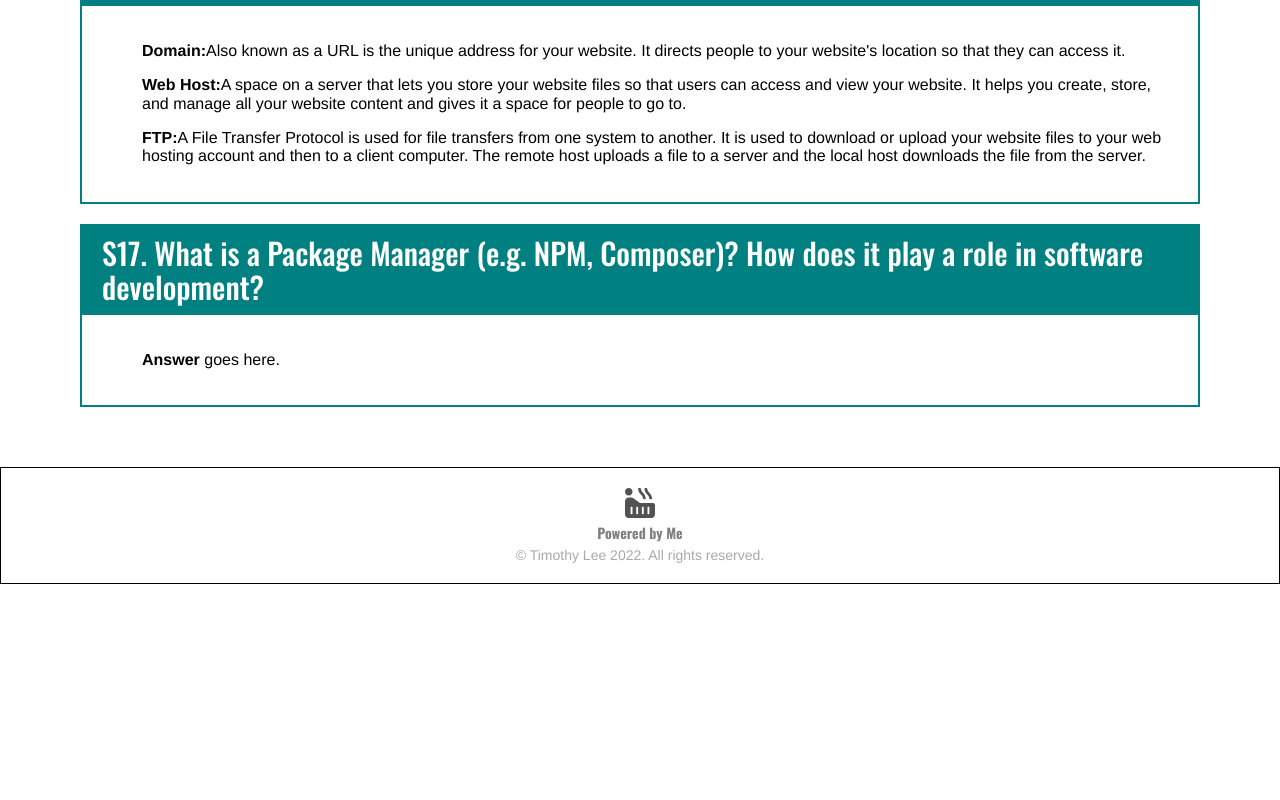
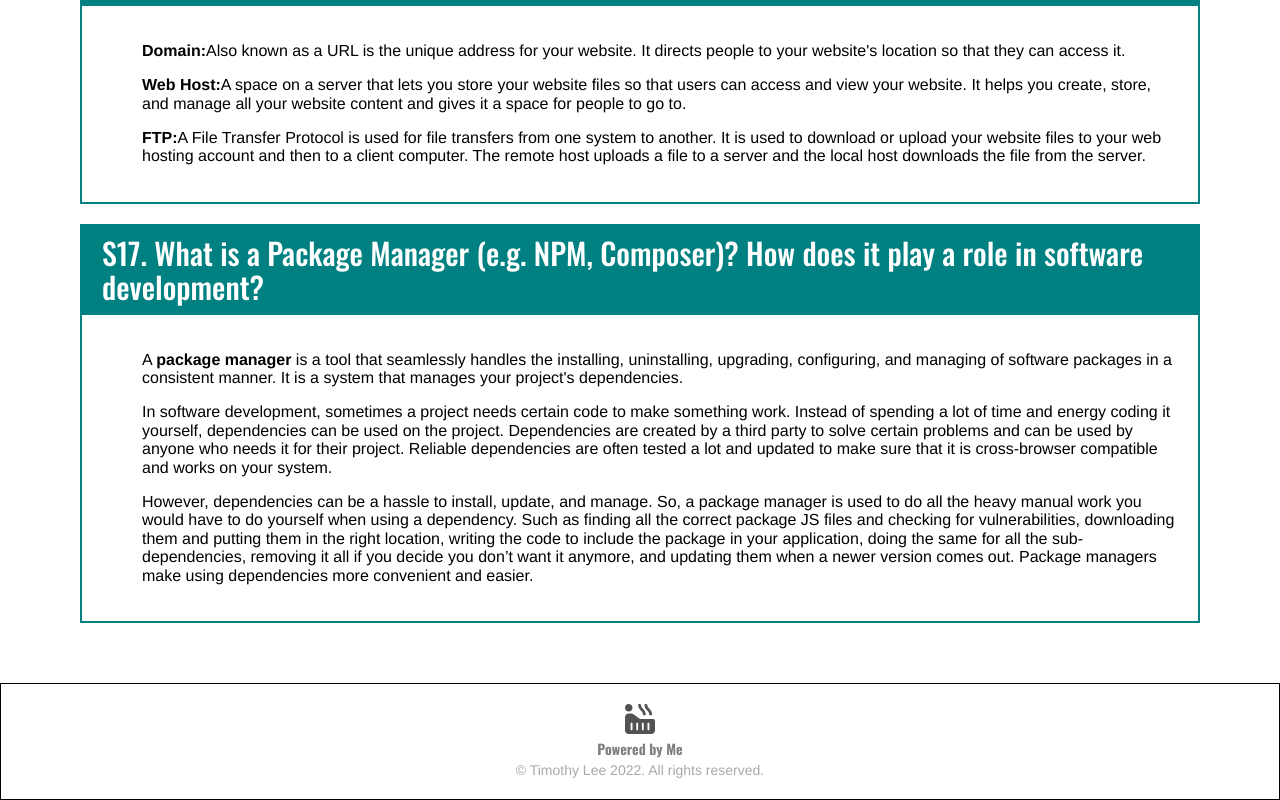
Before and after one commit to mrwasa/Web-1-Lee-Timothy-Final, a React (Create React App) app: page /homework in a window 1280 px wide. Shown: the part 6730-7530 px from the top of the page. Before the commit the page ends 7314 px from the top, so only its background shows below. Built offline with nearby package versions, Linux system fonts and the light colour scheme.

Commit message:
Updating Homework

```diff
--- a/src/React/Homework/Essays/Essays.jsx
+++ b/src/React/Homework/Essays/Essays.jsx
@@ -190,7 +190,9 @@ const Essays = () => {
             </Essay>
             <Essay q="S17. What is a Package Manager (e.g. NPM, Composer)? How does it play a role in software development?">
                 <ul>
-                    <p><b>Answer </b>goes here. </p>
+                    <p>A <b>package manager</b> is a tool that seamlessly handles the installing, uninstalling, upgrading, configuring, and managing of software packages in a consistent manner. It is a system that manages your project's dependencies. </p>
+                    <p>In software development, sometimes a project needs certain code to make something work. Instead of spending a lot of time and energy coding it yourself, dependencies can be used on the project. Dependencies are created by a third party to solve certain problems and can be used by anyone who needs it for their project. Reliable dependencies are often tested a lot and updated to make sure that it is cross-browser compatible and works on your system.</p>
+                    <p>However, dependencies can be a hassle to install, update, and manage. So, a package manager is used to do all the heavy manual work you would have to do yourself when using a dependency. Such as finding all the correct package JS files and checking for vulnerabilities, downloading them and putting them in the right location, writing the code to include the package in your application, doing the same for all the sub-dependencies, removing it all if you decide you don’t want it anymore, and updating them when a newer version comes out. Package managers make using dependencies more convenient and easier.</p>
                 </ul>
             </Essay>
         </EssaysStyled>
```
